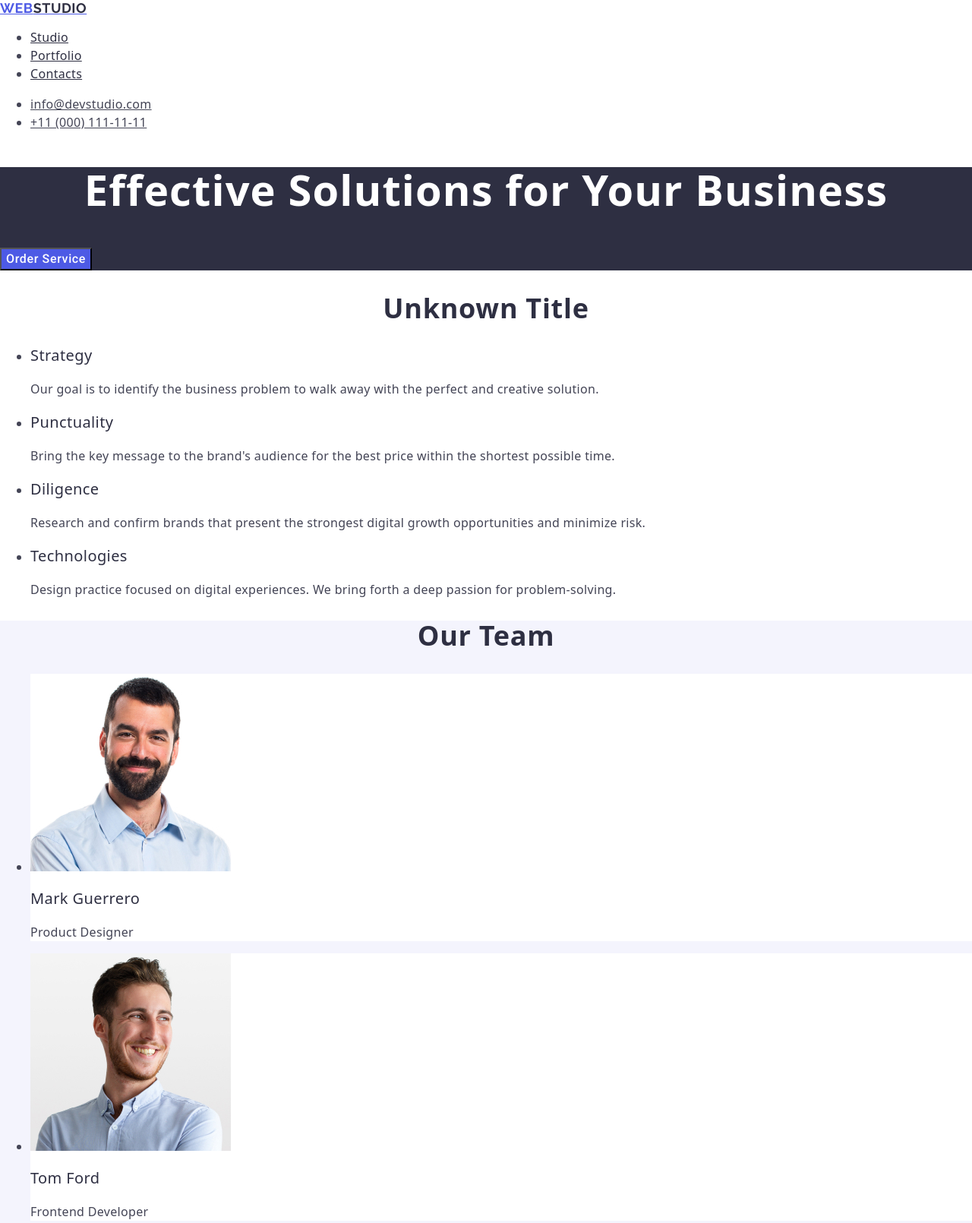
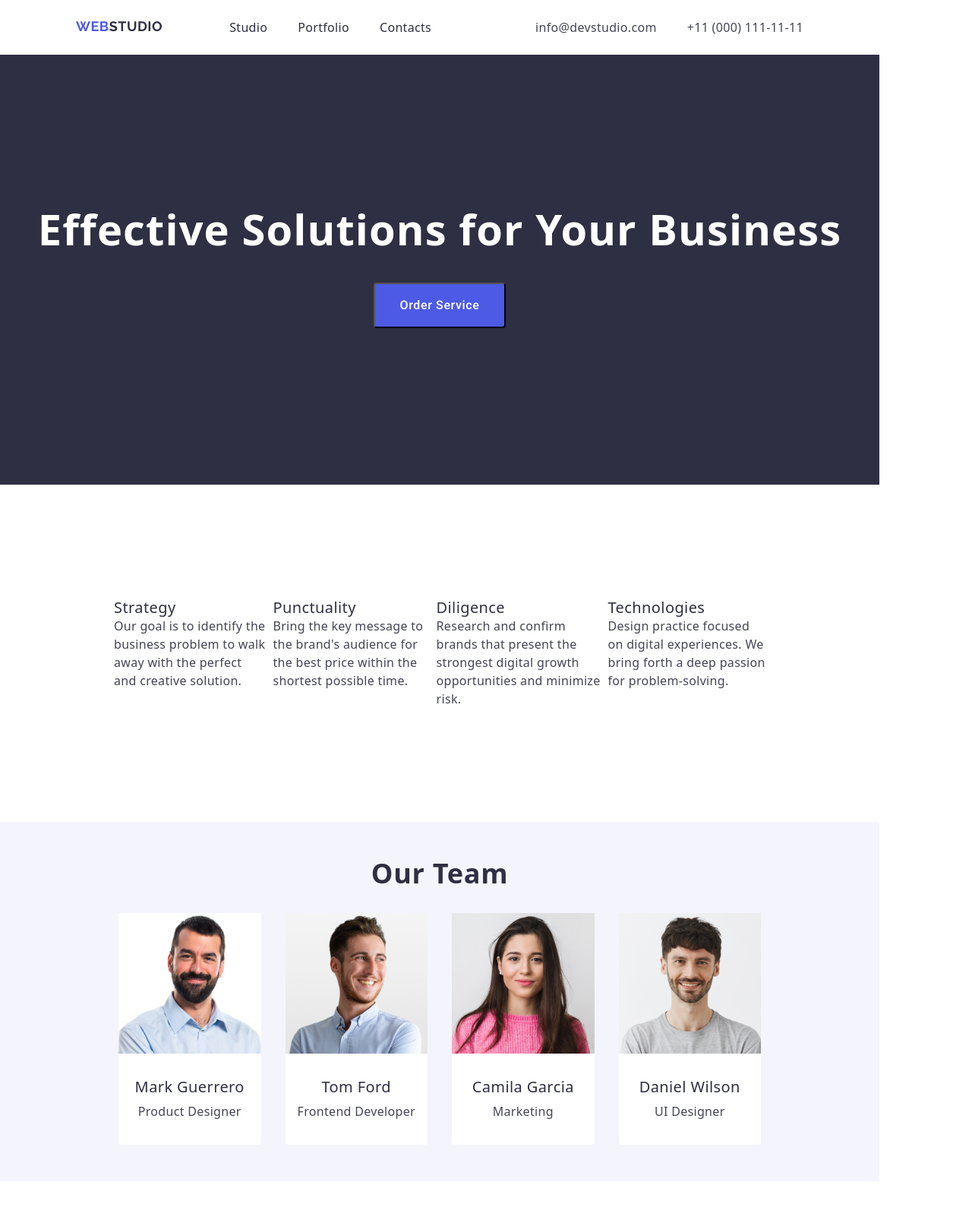
Before and after one commit to AlexandraMdv/goit-markup-hw-03, a website: page index.html in a window 1280 px wide. Shown: the top 1610 px of the page at 76% size. Drawn offline with nearby package versions, Linux system fonts and the light colour scheme.

Commit message:
Homework #3 CSS Flexbox

```diff
--- a/css/styles.css
+++ b/css/styles.css
@@ -1,7 +1,50 @@
+/* Style reset */
+
+h1,
+h2,
+h3,
+h4,
+h5,
+h6,
+p {
+  margin: 0;
+}
+html {
+  box-sizing: border-box;
+}
+*,
+*::after,
+*::before {
+  box-sizing: inherit;
+}
+img {
+  display: block;
+  max-width: 100%;
+  height: auto;
+}
+address {
+  font-style: normal;
+}
+.link {
+  text-decoration: none;
+  color: inherit;
+}
+.list {
+  list-style: none;
+  padding: 0;
+  margin: 0;
+}
+
+/* End style reset */
+
 body {
   background-color: #ffffff;
   color: #434455;
   font-family: "Roboto", sans-serif;
+}
+
+.container {
+  max-width: 1158px;
 }
 
 .logo {
@@ -14,8 +57,30 @@ body {
   text-transform: uppercase;
 }
 
+.page-header {
+  display: flex;
+  justify-content: space-between;
+  padding: 24px 100px;
+}
+
 .header-logo {
   color: #2e2f42;
+  margin-right: 48px;
+}
+
+.nav-bar {
+  display: flex;
+  gap: 40px;
+}
+
+.page-header-list {
+  display: flex;
+  gap: 40px;
+}
+
+.header-address-list {
+  display: flex;
+  gap: 40px;
 }
 
 .link-nav,
@@ -45,9 +110,24 @@ body {
 .section-order {
   background-color: #2e2f42;
   color: #fff;
+  padding-bottom: 156px;
+}
+
+.section-order-title {
+  padding-top: 200px;
+
+  font-size: 56px;
+  line-height: 1.07;
+  letter-spacing: 0.02em;
+  text-align: center;
 }
 
 .order-button {
+  display: block;
+  margin: 40px auto 50px;
+  padding: 16px 32px;
+  border-radius: 4px;
+
   background-color: #4d5ae5;
   color: #fff;
   font-family: "Roboto", sans-serif;
@@ -58,16 +138,13 @@ body {
   letter-spacing: 0.04em;
 }
 
-.section-order-title {
-  font-size: 56px;
-  line-height: 1.07;
-  letter-spacing: 0.02em;
-  text-align: center;
-}
-
 .order-button:hover,
 .order-button:focus {
   background-color: #404bbf;
+}
+
+.section-stratedy-title {
+  display: none;
 }
 
 .section-stratedy-title,
@@ -81,8 +158,40 @@ body {
   text-align: center;
 }
 
+.section-strategy-list {
+  display: flex;
+  gap: 8px;
+  padding: 150px;
+}
+
+.section-our-team {
+  background-color: #f4f4fd;
+  line-height: 1.11;
+  padding: 48px 156px 48px;
+}
+
+.section-our-team-title {
+  text-align: center;
+}
+
+.section-our-team-list {
+  display: flex;
+  gap: 32px;
+  padding-top: 32px;
+}
+
 .list-el {
   background-color: #ffffff;
+  border-radius: 0px 0px 4px 4px;
+}
+
+.list-title-info {
+  display: flex;
+  flex-direction: column;
+  gap: 8px;
+  align-items: center;
+  padding-top: 32px;
+  padding-bottom: 32px;
 }
 
 .list-title {
@@ -100,18 +209,33 @@ body {
   letter-spacing: 0.02em;
 }
 
-.section-our-team {
-  background-color: #f4f4fd;
-  line-height: 1.11;
+.section-our-portfolio {
+  padding: 60px 156px 60px;
 }
 
-.section-our-team-title {
-  text-align: center;
+.section-our-portfolio-list {
+  display: flex;
+  flex-wrap: wrap;
+  justify-content: space-between;
+  row-gap: 32px;
+  padding-top: 32px;
+}
+
+.section-our-portfolio-list li {
+  max-width: 270px;
+}
+
+.list-portfolio {
+  border: 1px solid #e7e9fc;
+  border-top: none;
+  align-items: flex-start;
+  /* padding-left: 8px; */
 }
 
 .page-footer {
   background-color: #2e2f42;
   color: #f4f4fd;
+  padding: 48px 0 48px 156px;
 }
 
 .footer-logo {
@@ -119,7 +243,9 @@ body {
 }
 
 .footer-text {
+  width: 264px;
   font-size: 16px;
   line-height: 1.5;
   letter-spacing: 0.02em;
+  padding-top: 16px;
 }
--- a/index.html
+++ b/index.html
@@ -26,29 +26,29 @@
     />
   </head>
   <body>
-    <header class="page-header">
+    <header class="page-header container">
       <nav class="nav-bar">
-        <a class="logo" href="./index.html"
+        <a class="logo link" href="./index.html"
           >Web<span class="header-logo">Studio</span></a
         >
-        <ul>
+        <ul class="page-header-list list">
           <li>
-            <a class="link-nav" href="./index.html">Studio</a>
+            <a class="link-nav link" href="./index.html">Studio</a>
           </li>
-          <li><a class="link-nav" href="">Portfolio</a></li>
-          <li><a class="link-nav" href="">Contacts</a></li>
+          <li><a class="link-nav link" href="">Portfolio</a></li>
+          <li><a class="link-nav link" href="">Contacts</a></li>
         </ul>
       </nav>
 
       <address class="header-address">
-        <ul>
+        <ul class="header-address-list list">
           <li>
-            <a class="address-link" href="mailto:info@devstudio.com"
+            <a class="address-link link" href="mailto:info@devstudio.com"
               >info@devstudio.com</a
             >
           </li>
           <li>
-            <a class="address-link" href="tel:+110001111111"
+            <a class="address-link link" href="tel:+110001111111"
               >+11 (000) 111-11-11</a
             >
           </li>
@@ -57,16 +57,16 @@
     </header>
 
     <main>
-      <section class="section-order">
+      <section class="section-order container">
         <h1 class="section-order-title">
           Effective Solutions for Your Business
         </h1>
         <button class="order-button" type="button">Order Service</button>
       </section>
 
-      <section>
+      <section class="container">
         <h2 class="section-stratedy-title">Unknown Title</h2>
-        <ul>
+        <ul class="section-strategy-list list">
           <li>
             <h3 class="list-title">Strategy</h3>
             <p class="list-info">
@@ -98,17 +98,19 @@
         </ul>
       </section>
 
-      <section class="section-our-team">
+      <section class="section-our-team container">
         <h2 class="section-our-team-title">Our Team</h2>
-        <ul>
+        <ul class="section-our-team-list list">
           <li class="list-el">
             <img
               src="./images/our-team-mark.jpg"
               alt="Picture with Mark Guerrero from Web Studio Team"
               width="264"
             />
+            <div class="list-title-info">
               <h3 class="list-title">Mark Guerrero</h3>
               <p class="list-info">Product Designer</p>
+            </div>
           </li>
           <li class="list-el">
             <img
@@ -116,8 +118,10 @@
               alt="Picture with Tom Ford from Web Studio Team"
               width="264"
             />
+            <div class="list-title-info">
               <h3 class="list-title">Tom Ford</h3>
               <p class="list-info">Frontend Developer</p>
+            </div>
           </li>
           <li class="list-el">
             <img
@@ -125,8 +129,10 @@
               alt="Picture with Camila Garcia from Web Studio Team"
               width="264"
             />
+            <div class="list-title-info">
               <h3 class="list-title">Camila Garcia</h3>
               <p class="list-info">Marketing</p>
+            </div>
           </li>
           <li class="list-el">
             <img
@@ -134,15 +140,17 @@
               alt="Picture with Daniel Wilson from Web Studio Team"
               width="264"
             />
+            <div class="list-title-info">
               <h3 class="list-title">Daniel Wilson</h3>
               <p class="list-info">UI Designer</p>
+            </div>
           </li>
         </ul>
       </section>
 
-      <section>
+      <section class="section-our-portfolio container">
         <h2 class="section-our-portfolio-title">Our Portfolio</h2>
-        <ul>
+        <ul class="section-our-portfolio-list list">
           <li>
             <img
               src="./images/our-portfolio-banking.jpg"
@@ -150,8 +158,10 @@
               width="360"
               height="300"
             />
+            <div class="list-title-info list-portfolio">
               <h3 class="list-title">Banking App</h3>
               <p class="list-info">App</p>
+            </div>
           </li>
           <li>
             <img
@@ -160,8 +170,10 @@
               width="360"
               height="300"
             />
+            <div class="list-title-info list-portfolio">
               <h3 class="list-title">Cashless Payment</h3>
               <p class="list-info">Marketing</p>
+            </div>
           </li>
           <li>
             <img
@@ -170,8 +182,10 @@
               width="360"
               height="300"
             />
+            <div class="list-title-info list-portfolio">
               <h3 class="list-title">Meditation App</h3>
               <p class="list-info">App</p>
+            </div>
           </li>
           <li>
             <img
@@ -180,8 +194,10 @@
               width="360"
               height="300"
             />
+            <div class="list-title-info list-portfolio">
               <h3 class="list-title">Taxi Service</h3>
               <p class="list-info">Marketing</p>
+            </div>
           </li>
           <li>
             <img
@@ -190,8 +206,10 @@
               width="360"
               height="300"
             />
+            <div class="list-title-info list-portfolio">
               <h3 class="list-title">Screen Illustrations</h3>
               <p class="list-info">Design</p>
+            </div>
           </li>
           <li>
             <img
@@ -200,15 +218,17 @@
               width="360"
               height="300"
             />
+            <div class="list-title-info list-portfolio">
               <h3 class="list-title">Online Courses</h3>
               <p class="list-info">Marketing</p>
+            </div>
           </li>
         </ul>
       </section>
     </main>
 
-    <footer class="page-footer">
-      <a class="logo" href="./index.html"
+    <footer class="page-footer container">
+      <a class="logo link" href="./index.html"
         >Web<span class="footer-logo">Studio</span></a
       >
       <p class="footer-text">
--- /dev/null
+++ b/package.json
@@ -0,0 +1,5 @@
+{
+  "dependencies": {
+    "modern-normalize": "^2.0.0"
+  }
+}
```
Also changed, not shown: 1 other file. Lines whose indentation alone changed are shown as unchanged.
